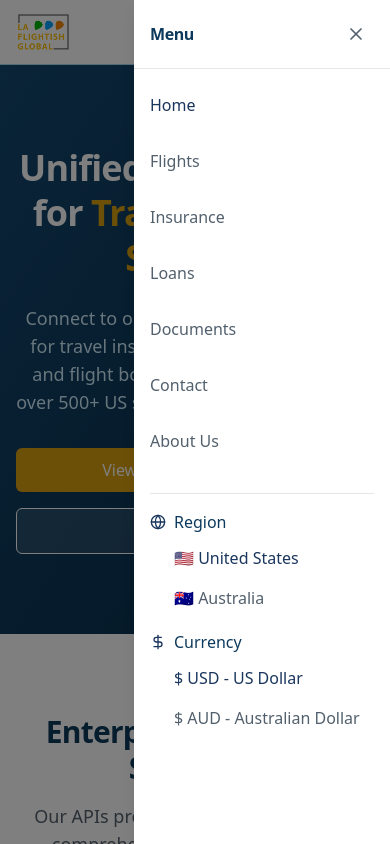
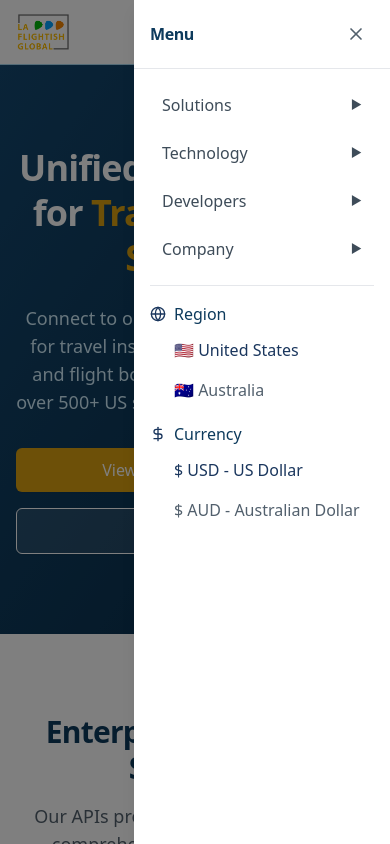
Before and after one commit to karthikeyanveeran/FligtishWeb, a React (Vite) app: page / in a window 390 px wide. Both pictures are taken after a click on the button "Open main menu". Shown: the top 844 px of the page. Built offline with nearby package versions, Linux system fonts and the light colour scheme.

Commit message:
Update mobile menu with enterprise navigation

```diff
--- a/src/components/layout/MobileMenu.tsx
+++ b/src/components/layout/MobileMenu.tsx
@@ -15,15 +15,33 @@ export const MobileMenu: React.FC<MobileMenuProps> = ({ onClose }) => {
   const { region, setRegion } = useRegion();
   const { currency, setCurrency } = useCurrency();
 
-  const navigation = [
-    { name: 'Home', path: '/' },
-    { name: 'Flights', path: '/flights' },
-    { name: 'Insurance', path: '/insurance' },
-    { name: 'Loans', path: '/loans' },
-    { name: 'Documents', path: '/documents' },
+  const [expandedSection, setExpandedSection] = React.useState<string | null>(null);
+
+  const navigation = {
+    solutions: [
+      { name: 'Travel Insurance', path: '/insurance' },
+      { name: 'Travel Loans', path: '/loans' },
+      { name: 'Document Wallet', path: '/documents' },
+      { name: 'Airline Solutions', path: '/airline-solutions' },
+    ],
+    technology: [
+      { name: 'API Solutions', path: '/api-solutions' },
+      { name: 'AI Solutions', path: '/ai-solutions' },
+    ],
+    developers: [
+      { name: 'API Documentation', path: '/api-docs' },
+      { name: 'SDK Guide', path: '/sdk-guide' },
+      { name: 'Integration Guide', path: '/integration-guide' },
+      { name: 'API Status', path: '/api-status' },
+      { name: 'Changelog', path: '/api-changelog' },
+    ],
+    company: [
+      { name: 'About Us', path: '/about' },
+      { name: 'Careers', path: '/careers' },
+      { name: 'Manpower Services', path: '/manpower' },
       { name: 'Contact', path: '/contact' },
-    { name: 'About Us', path: '/about' },
-  ];
+    ],
+  };
 
   return (
     <motion.div
@@ -51,27 +69,41 @@ export const MobileMenu: React.FC<MobileMenuProps> = ({ onClose }) => {
           </button>
         </div>
 
-        <nav className="p-4">
-          <ul className="space-y-4">
-            {navigation.map((item) => (
-              <li key={item.name}>
+        <nav className="p-4 overflow-y-auto max-h-[calc(100vh-200px)]">
+          <div className="space-y-2">
+            {Object.entries(navigation).map(([key, items]) => (
+              <div key={key}>
+                <button
+                  onClick={() => setExpandedSection(expandedSection === key ? null : key)}
+                  className="w-full flex items-center justify-between py-2 px-3 text-left font-medium text-secondary-700 hover:bg-primary-50 rounded-lg capitalize"
+                >
+                  {key}
+                  <span className="text-xs">{expandedSection === key ? '▼' : '▶'}</span>
+                </button>
+                {expandedSection === key && (
+                  <div className="ml-4 mt-1 space-y-1">
+                    {items.map((item) => (
                       <Link
+                        key={item.path}
                         to={item.path}
                         className={cn(
-                    "block py-2 text-base font-medium hover:text-primary-600",
+                          "block py-2 px-3 text-sm rounded-lg",
                           location.pathname === item.path
-                      ? "text-primary-600"
-                      : "text-secondary-600"
+                            ? "bg-primary-100 text-primary-700 font-medium"
+                            : "text-secondary-600 hover:bg-gray-50"
                         )}
                         onClick={onClose}
                       >
                         {item.name}
                       </Link>
-              </li>
                     ))}
-          </ul>
+                  </div>
+                )}
+              </div>
+            ))}
+          </div>
 
-          <div className="mt-8 space-y-4 border-t pt-4">
+          <div className="mt-4 space-y-4 border-t pt-4">
             {/* Region selector */}
             <div>
               <div className="flex items-center mb-2">
```
Lines whose indentation alone changed are shown as unchanged.
